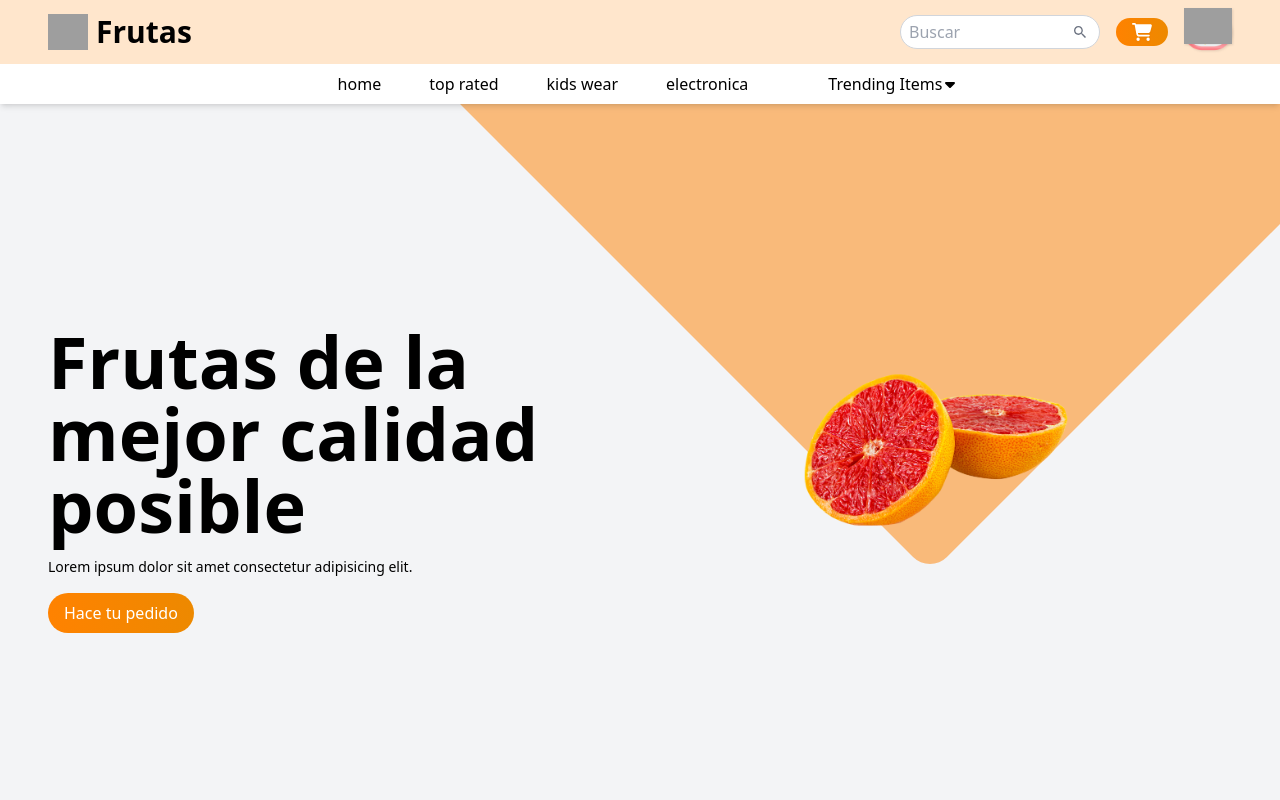
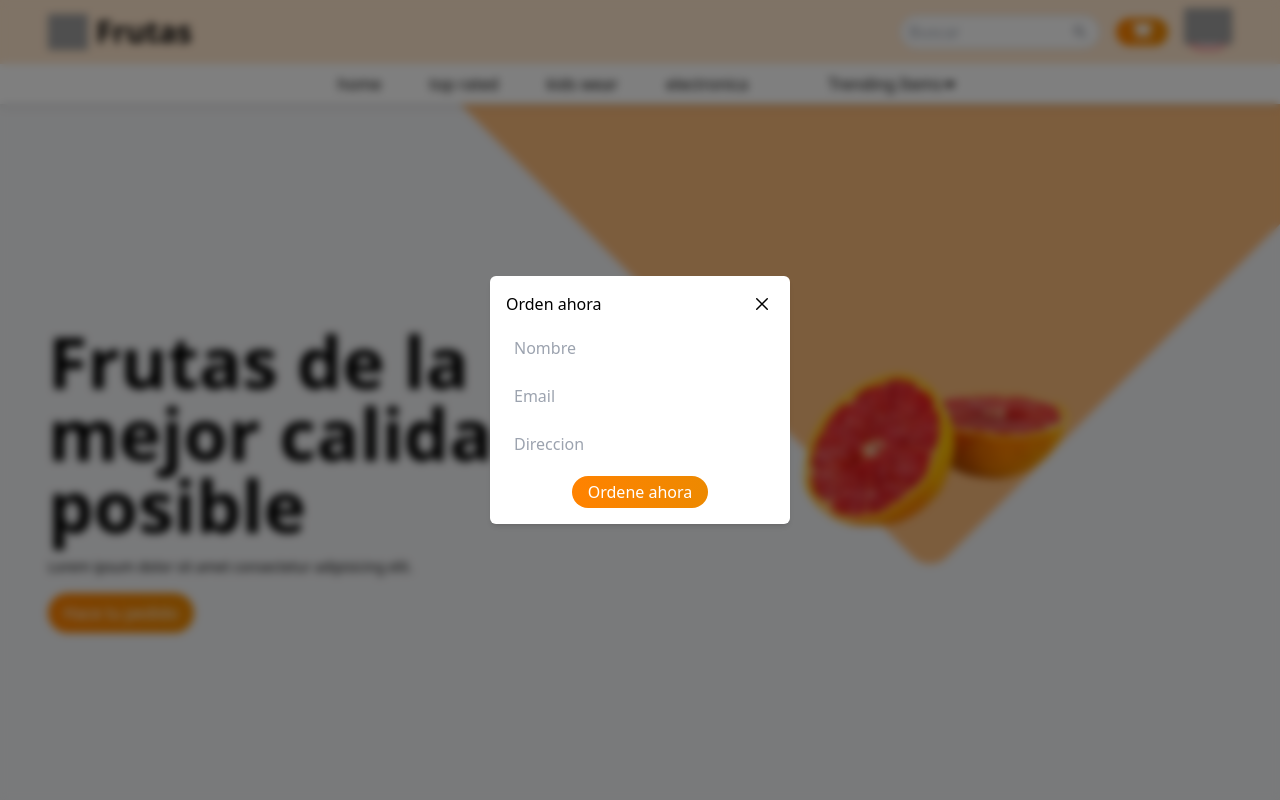
Before and after one commit to pabloperez293/e-commerce-FrutasLobos, a React (Vite) app: page / in a window 1280 px wide. Both pictures are taken after a click on the button 1142 px from the left and 32 px from the top of the page. Shown: the top 800 px of the page. Built offline with nearby package versions, Linux system fonts and the light colour scheme; grey boxes are pictures that could not be loaded.

Commit message:
PopupInit

```diff
--- a/src/App.jsx
+++ b/src/App.jsx
@@ -9,8 +9,14 @@
 import Subscriber from "./components/Subscriber/subscribe";
 import Testimonials from "./components/Testimonials/Testimonials";
 import Footer from "./components/Footer/Footer";
+import Popup from './components/Popup/Popup'
 
 const App = () => {
+  const [orderPopup, setOrderPopup] = React.useState(false);
+
+  const handleOrderPopup = () => {
+    setOrderPopup(!orderPopup);
+  };
   React.useEffect(() => {
     AOS.init({
       offset: 100,
@@ -23,7 +29,7 @@
 
   return (
     <div className="bg-white dark:bg-gray-900 dark:text-white duration-200">
-      <Navbar />
+      <Navbar handleOrderPopup={handleOrderPopup} />
       <Hero />
       <Products />
       <TopProducts />
@@ -32,6 +38,7 @@
       <Products />
       <Testimonials />
       <Footer />
+      <Popup orderPopup={orderPopup} setOrderPopup={setOrderPopup} />
     </div>
   );
 };
--- a/src/components/Navbar/Navbar.jsx
+++ b/src/components/Navbar/Navbar.jsx
@@ -46,7 +46,7 @@
   },
 ];
 
-const Navbar = () => {
+const Navbar = ({handleOrderPopup}) => {
   return (
     <div className='shadow-md bg-white dark:bg-gray-800 dark:text-white duration-200 relative z-40'>
       {/* upper Navbar */}
@@ -73,7 +73,7 @@
             </div>
             {/* boton de orden */}
             <button
-              onClick={() => alert("No esta disponible")}
+              onClick={() => handleOrderPopup()}
               className='bg-gradient-to-r from-primary to-secondary transition-all duration-200 text-white py-1 px-4 rounded-full flex items-center gap-3 group'>
               <span className='group-hover:block hidden transition-all duration-200'>
                 Orden
--- /dev/null
+++ b/src/components/Popup/Popup.jsx
@@ -0,0 +1,54 @@
+import React from "react";
+import { IoCloseOutline } from "react-icons/io5";
+
+const Popup = ({ orderPopup, setOrderPopup }) => {
+  return (
+    <>
+      {orderPopup && (
+        <div className='popup'>
+          <div className='h-screen w-screen fixed top-0 left-0 bg-black/50 z-50 backdrop-blur-sm'>
+            <div className='fixed top-1/2 left-1/2 -translate-x-1/2 -translate-y-1/2 p-4 shadow-md bg-white dark:bg-gray-900 rounded-md duration-200 w-[300px]'>
+              {/* encabezado */}
+              <div className='flex items-center justify-between'>
+                <div>
+                  <h1>Orden ahora</h1>
+                </div>
+                <div>
+                  <IoCloseOutline
+                    className='text-2xl cursor-pointer'
+                    onClick={() => setOrderPopup(false)}
+                  />
+                </div>
+              </div>
+              {/* seccion del formulario */}
+              <div className='mt-4 '>
+                <input
+                  type='text'
+                  className='w-full rounded-full border-gray-300 dark:border-gray-500 dark:bg-gray-800 px-2 py-1 mb-4'
+                  placeholder='Nombre'
+                />
+
+                <input
+                  type='email'
+                  className='w-full rounded-full border-gray-300 dark:border-gray-500 dark:bg-gray-800 px-2 py-1 mb-4'
+                  placeholder='Email'
+                />
+
+                <input
+                  type='text'
+                  className='w-full rounded-full border-gray-300 dark:border-gray-500 dark:bg-gray-800 px-2 py-1 mb-4'
+                  placeholder='Direccion'
+                />
+              </div>
+              <div className="flex justify-center ">
+                <button className="bg-gradient-to-r from-primary to-secondary hover:scale-105 duration-200 text-white py-1 px-4 rounded-full">Ordene ahora</button>
+              </div>
+            </div>
+          </div>
+        </div>
+      )}
+    </>
+  );
+};
+
+export default Popup;
```
